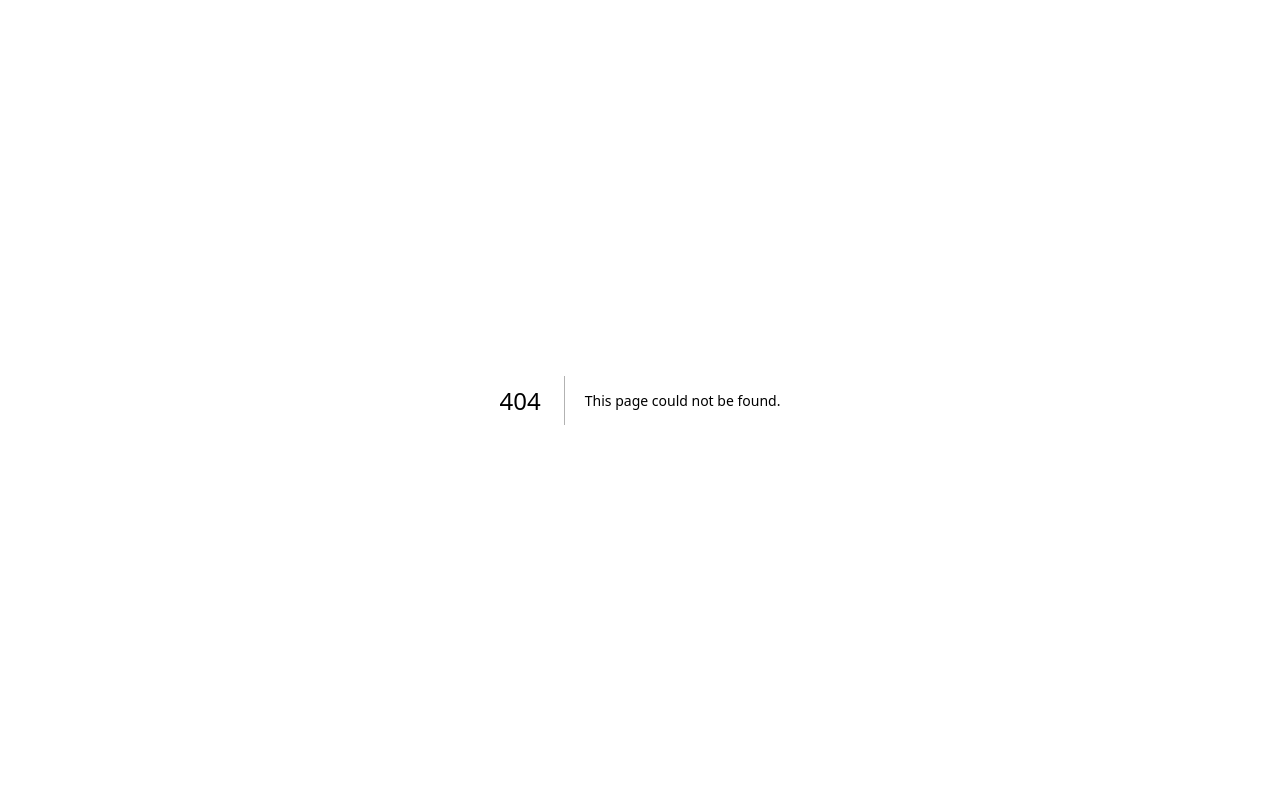
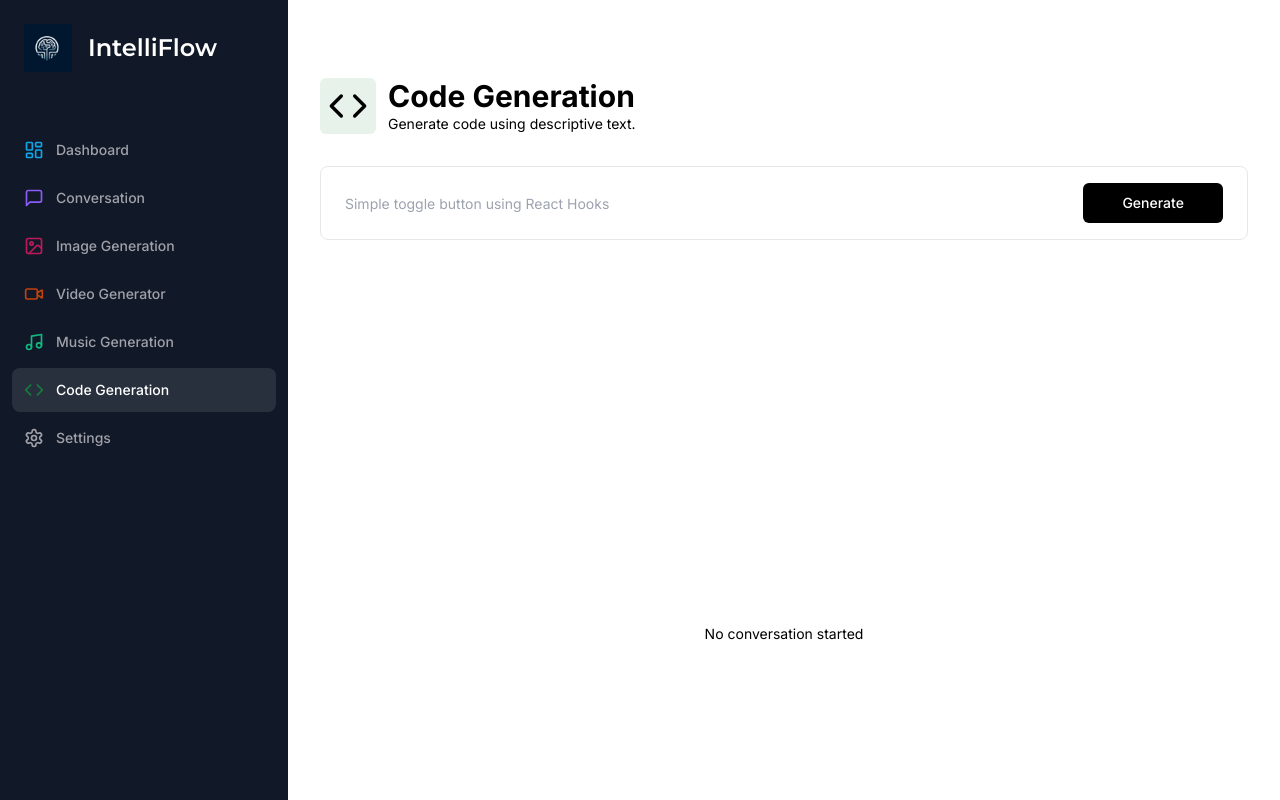
Before and after one commit to Alexandra2888/IntelliFlow, a Next.js app: page /code in a window 1280 px wide. Before the commit this address had no page. Built offline with nearby package versions, Linux system fonts and the light colour scheme.

Commit message:
Implement code generation

```diff
--- /dev/null
+++ b/app/(dashboard)/(routes)/code/constants.ts
@@ -0,0 +1,8 @@
+import * as z from "zod";
+
+
+export const formSchema = z.object({
+    prompt: z.string().min(1, {
+        message: "Prompt is required"
+    }),
+});
--- /dev/null
+++ b/app/(dashboard)/(routes)/code/page.tsx
@@ -0,0 +1,146 @@
+"use client";
+import Heading from "@/components/heading";
+import {  Code } from "lucide-react";
+import React, { useState } from "react";
+import { useForm } from "react-hook-form";
+import * as z from "zod";
+import { formSchema } from "./constants";
+import { zodResolver } from "@hookform/resolvers/zod";
+import { Form, FormControl, FormField, FormItem } from "@/components/ui/form";
+import { Input } from "@/components/ui/input";
+import { Button } from "@/components/ui/button";
+import { useRouter } from "next/navigation";
+import { ChatCompletionRequestMessage } from "openai";
+import axios from "axios";
+import Empty from "@/components/empty";
+import Loader from "@/components/loader";
+import { cn } from "@/lib/utils";
+import UserAvatar from "@/components/user-avatar";
+import BotAvatar from "@/components/bot-avatar";
+import ReactMarkDown from "react-markdown";
+
+const CodePage = () => {
+
+  const [messages, setMessages] = useState<ChatCompletionRequestMessage[]>([]);
+
+  const router = useRouter();
+
+  const form = useForm<z.infer<typeof formSchema>>({
+    resolver: zodResolver(formSchema),
+    defaultValues: {
+      prompt: "",
+    },
+  });
+
+  const isLoading = form.formState.isSubmitting;
+
+  const onSubmit = async (values: z.infer<typeof formSchema>) => {
+    try {
+      const userMesage: ChatCompletionRequestMessage = {
+        role: "user",
+        content: values.prompt
+      };
+      const newMessages = [...messages, userMesage];
+
+      const response = await axios.post("/api/code", {
+        messages: newMessages
+      });
+      setMessages((current) => [...current, userMesage, response.data]);
+      form.reset();
+    } catch (error: any)
+    {
+      //TODO: open pro modal
+      console.log(error);
+
+    } finally {
+      router.refresh();
+    }
+  };
+  return (
+    <div>
+      <Heading
+        title="Code Generation"
+        description="Generate code using descriptive text."
+        icon={Code}
+        iconColor="text-greeen-700"
+        bgColor="bg-green-700/10"
+      />
+      <div className="px-4 lg:px-8">
+        <div>
+          <Form {...form}>
+            <form
+              onSubmit={form.handleSubmit(onSubmit)}
+              className="rounded-lg border w-full p-4 px-3 md:px-6 focus-within:shadow-sm grid grid-cols-12 gap-2"
+            >
+              <FormField
+                name="prompt"
+                render={({ field }) => (
+                  <FormItem className="col-span-12 lg:col-span-10">
+                    <FormControl className="m-0 p-0">
+                      <Input
+                        className="border-0 outline-none focus-visible:ring-0 focus-visible:ring-transparent"
+                        disabled={isLoading}
+                        placeholder="Simple toggle button using React Hooks"
+                        {...field}
+                      />
+                    </FormControl>
+                  </FormItem>
+                )}
+              />
+              <Button
+                className="col-span-12 lg:col-span-2 w-full bg-black text-white"
+                disabled={isLoading}
+              >
+                Generate
+              </Button>
+            </form>
+          </Form>
+        </div>
+        <div className="space-y-4 mt-4">
+          {isLoading && (
+            <div className="p-8 rounded-lg w-full flex items-center justify-center bg-muted">
+              <Loader />
+            </div>
+          )}
+          {messages.length === 0 && !isLoading && (
+            <div>
+              <Empty label="No conversation started" />
+            </div>
+          )}
+          <div className="flex flex-col-reverse gap-y-4">
+            {messages.map((message) => (
+              <div
+                key={message.content}
+                className={cn(
+                  "p-8 w-full flex items-start gap-x-8 rounded-lg",
+                  message.role === "user"
+                    ? "bg-white border border-black/10"
+                    : "bg-muted"
+                )}
+              >
+                {message.role === "user" ? <UserAvatar /> : <BotAvatar />}
+                <ReactMarkDown
+                  components={{
+                  pre: ({ node, ...props }) => {
+                    return <div className="overflow-auto w-full my-2 bg-black/10 p-2 rounded-lg">
+                        <pre {...props} />
+                      </div>;
+                    },
+                    code: ({ node, ...props }) => {
+                    return  <code {...props} className=" rounded-lg p-1"/>
+                    }
+                  }}
+                  className="text-sm overflow-hidden leading-7"
+                >
+                  { message.content || ""}
+              </ReactMarkDown>
+              </div>
+            ))}
+          </div>
+        </div>
+      </div>
+    </div>
+  );
+};
+
+export default CodePage;
--- /dev/null
+++ b/app/api/code/route.ts
@@ -0,0 +1,43 @@
+import { auth } from "@clerk/nextjs";
+import { NextResponse } from "next/server";
+import { ChatCompletionRequestMessage, Configuration, OpenAIApi,  } from "openai";
+
+const configuration = new Configuration({
+    apiKey: process.env.OPENAI_API_KEY,
+});
+
+const openai = new OpenAIApi(configuration);
+const instructionMessage: ChatCompletionRequestMessage = {
+    role: 'system',
+    content:"You are a code generator. You must response only in markdown code. Use code comments like explanations."
+}
+
+export async function POST(
+    req: Request,
+    res: Response
+) {
+    try {
+        const userId = auth();
+        const body = await req.json();
+        const { messages } = body;
+
+        if (!userId) {
+            return new NextResponse("Unauthorized", {status:401})
+        }
+        if (!configuration.apiKey) {
+            return new NextResponse("OpenAI API key not configured", {status:500})
+        }
+        if (!messages) {
+            return new NextResponse("Messages are required", {status:400})
+        }
+        const response = await openai.createChatCompletion({
+            model: 'gpt-3.5-turbo',
+            messages: [instructionMessage, ...messages]
+        });
+        return NextResponse.json(response.data.choices[0].message);
+    } catch (error) {
+        console.log("[CODE_ERROR", error);
+        return new NextResponse
+
+    }
+}
--- a/package.json
+++ b/package.json
@@ -33,6 +33,7 @@
     "react": "18.3.1",
     "react-dom": "18.3.1",
     "react-hook-form": "^7.51.5",
+    "react-markdown": "^9.0.1",
     "tailwind-merge": "^2.3.0",
     "tailwindcss": "3.4.3",
     "tailwindcss-animate": "^1.0.7",
```
Also changed, not shown: 1 other file (tests, documents, lock files or other folders).
